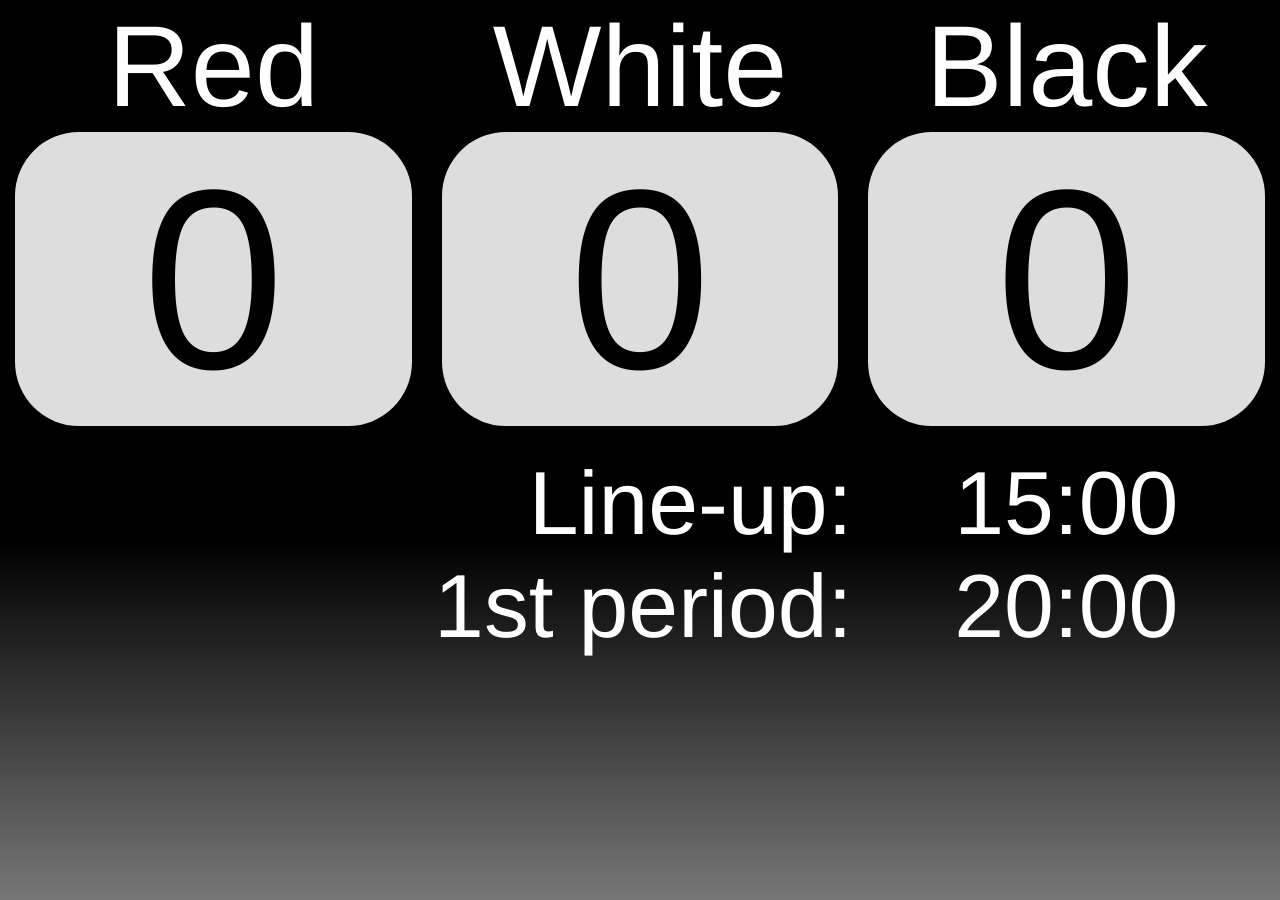
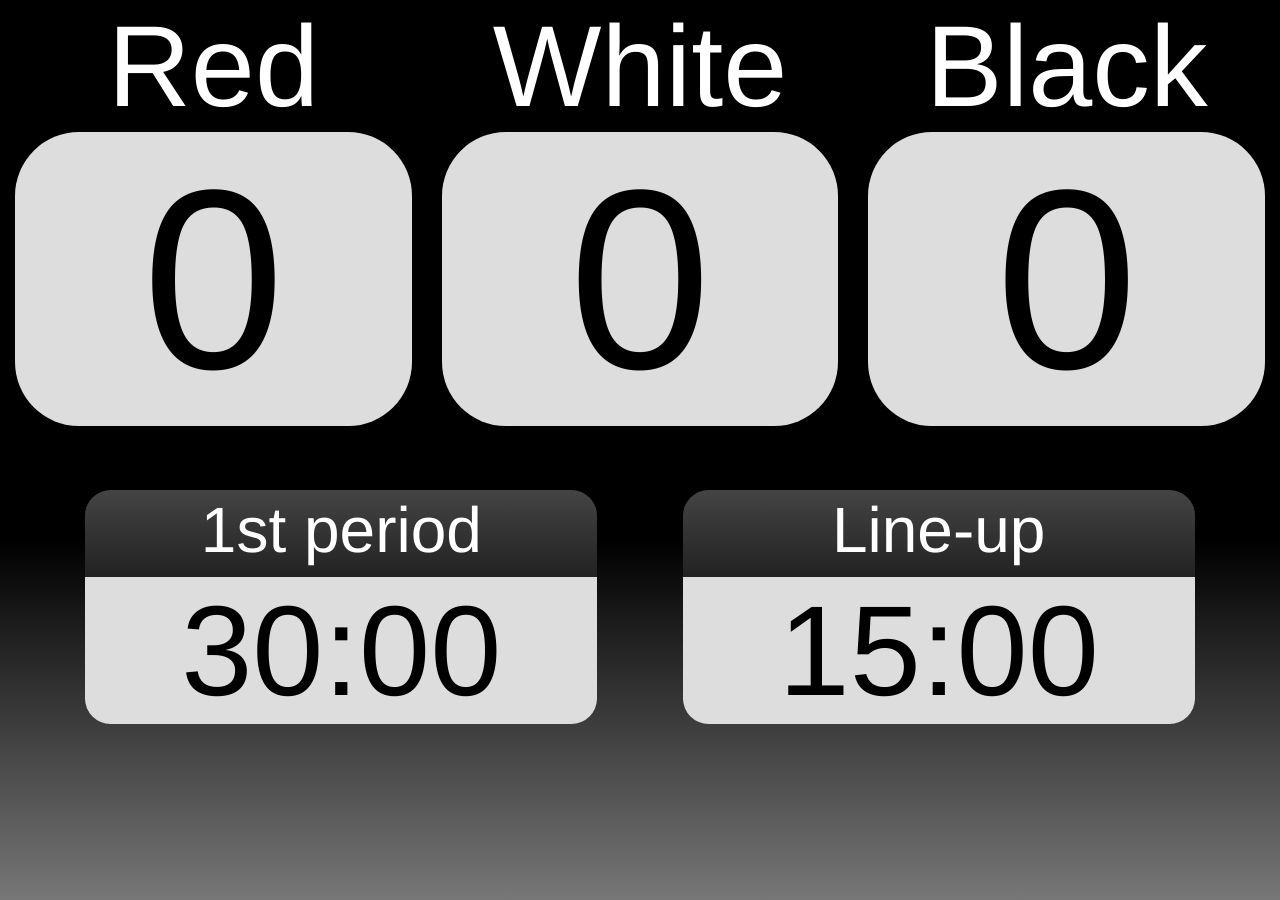
Before and after one commit to asontu/asontu.github.io, a Jekyll site: the page 3teamscoreboard.html, which Jekyll copies as it is, in a window 1280 px wide. Built offline with Jekyll 4.4.1, drawn with Linux system fonts in a browser that asks for light colours.

Commit message:
Game state/time in rounded boxes CRG style

```diff
--- a/3teamscoreboard.html
+++ b/3teamscoreboard.html
@@ -17,10 +17,16 @@
 			<div id="score2">0</div>
 			<div id="score3">0</div>
 		</div>
-		<div class="info" id="now">Line-up:</div>
-		<div class="time" id="jamclock" contenteditable="true">15:00</div>
-		<div class="info"><span id="period">1st</span> period:</div>
-		<div class="time" id="periodclock" contenteditable="true">20:00</div>
+		<div class="game-state">
+			<div>
+				<div class="info"><span id="period">1st</span> period</div>
+				<div class="time" id="periodclock" contenteditable="true">30:00</div>
+			</div>
+			<div>
+				<div class="info" id="now">Line-up</div>
+				<div class="time" id="jamclock" contenteditable="true">15:00</div>
+			</div>
+		</div>
 		<div id="help" class="hidden">
 			<h1>3-team Roller Derby Scoreboard</h1>
 			<h3>Set-up</h3>
--- a/score.css
+++ b/score.css
@@ -20,39 +20,48 @@ html, body {
 	justify-content: space-around;
 }
 
-.teams div {
+.teams > div {
 	flex:1;
+	text-align:center;
+	font-size:9vw;
 }
 
-.scores div {
+.scores > div {
 	width: 31vw;
 	border-radius: 5vw;
 	background: #ddd;
 	color: black;
-}
-
-.teams div, .scores div, .time {
 	text-align:center;
-}
-
-.scores {
-	margin-bottom:.1em;
 	font-size:20vw;
 	letter-spacing:-1.5vw;
 	text-indent:-1.5vw;
 }
 
-.info {
-	float:left;
-	width:66.6%;
-	text-align:right;
+.game-state {
+	margin-top:5vw;
+	display:flex;
+	width: 100%;
+	justify-content: space-evenly;
 }
 
-.teams {
-	font-size:9vw;
+.game-state > div {
+	width: 40vw;
+	border-radius: 2vw;
+	overflow: hidden;
 }
-.info, .time {
-	font-size:7vw;
+
+.info {
+	padding: .2vw 0 .8vw;
+	font-size: 5vw;
+	text-align: center;
+	background: linear-gradient(#444, #222);
+}
+
+.time {
+	font-size:10vw;
+	text-align: center;
+	background: #ddd;
+	color: black;
 }
 
 .scores div, #now, #jamclock[contenteditable=false], #period {
--- a/score.js
+++ b/score.js
@@ -41,14 +41,14 @@ var END_BOUT = 8;
 var SCORE_OK = 9;
 
 var aNowTexts = [
-	'Line-up:',
-	'Line-up:',
-	'Line-up:',
-	'Jam is on:',
-	'Team time-out:',
-	'Official time-out:',
-	'Official review:',
-	'Halftime:',
+	'Line-up',
+	'Line-up',
+	'Line-up',
+	'Jam is on',
+	'Team time-out',
+	'Official time-out',
+	'Official review',
+	'Halftime',
 	'Unofficial score',
 	'Final score'
 ];
```
